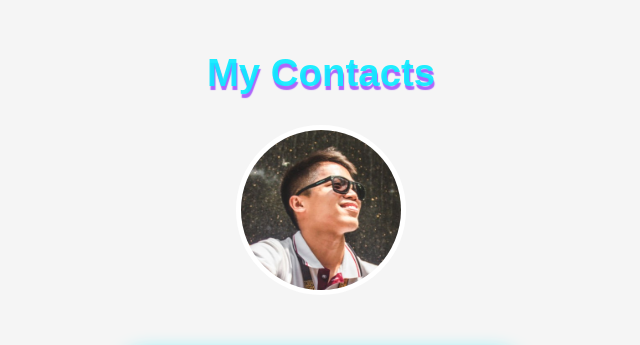
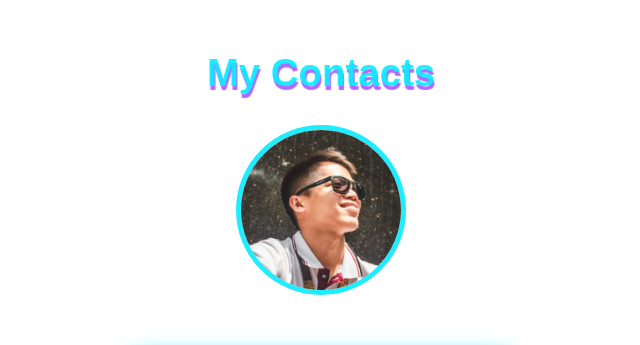
Before and after one commit to johncanero/my-contacts, a React (Create React App) app: page / in a window 1280 px wide. Shown: the top 345 px of the page, without its empty margins (319-959 px from the left). Built offline with nearby package versions, Linux system fonts and the light colour scheme.

Commit message:
Update Stylings

```diff
--- a/src/App.css
+++ b/src/App.css
@@ -4,7 +4,7 @@ body {
   padding: 25px;
   max-width: 400px;
   min-width: 400px;
-  background-color: #f5f5f5;
+  background-color: #ffffff;
   text-align: center;
 }
 
@@ -61,7 +61,7 @@ body {
 
 .circle-img2 {
   border-radius: 50%;
-  border: 5px solid #fff;
+  border: 5px solid #0bebffea;
   width: 10em;
   height: 10em;
 }
```
